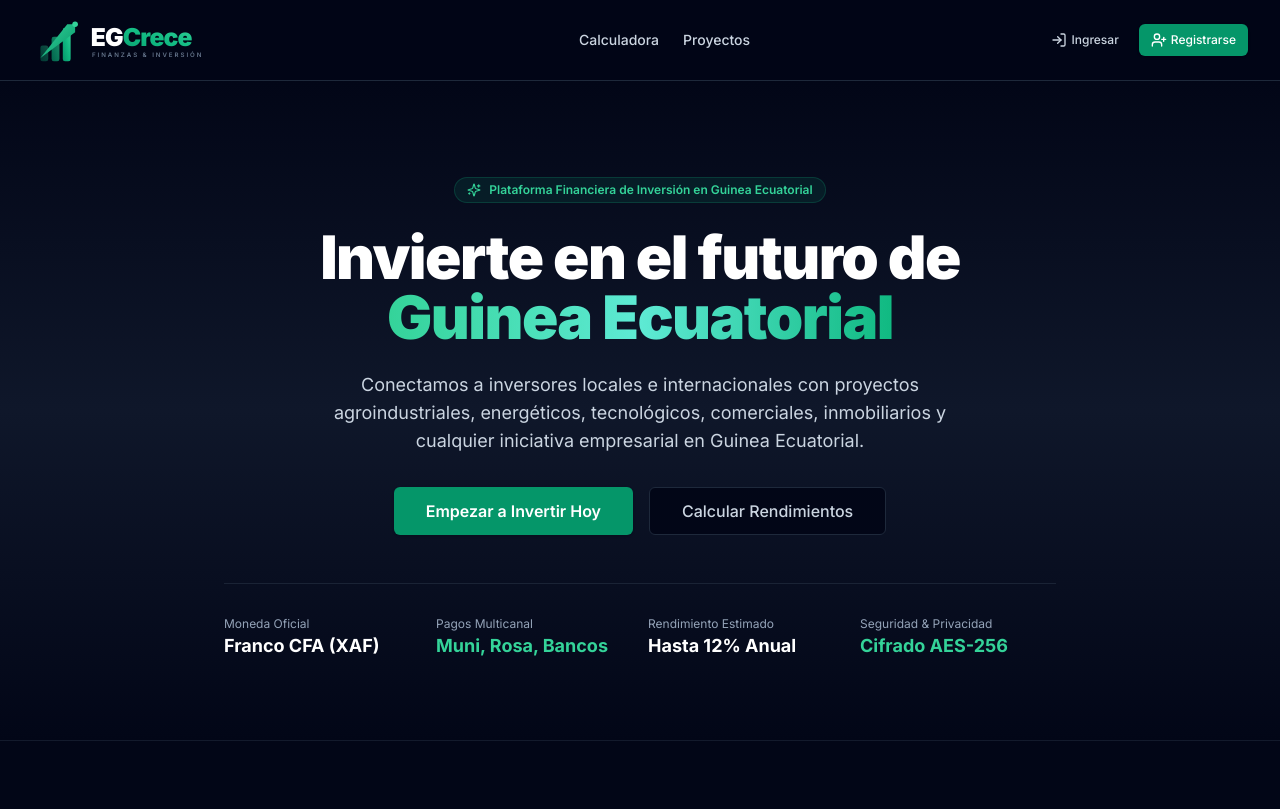
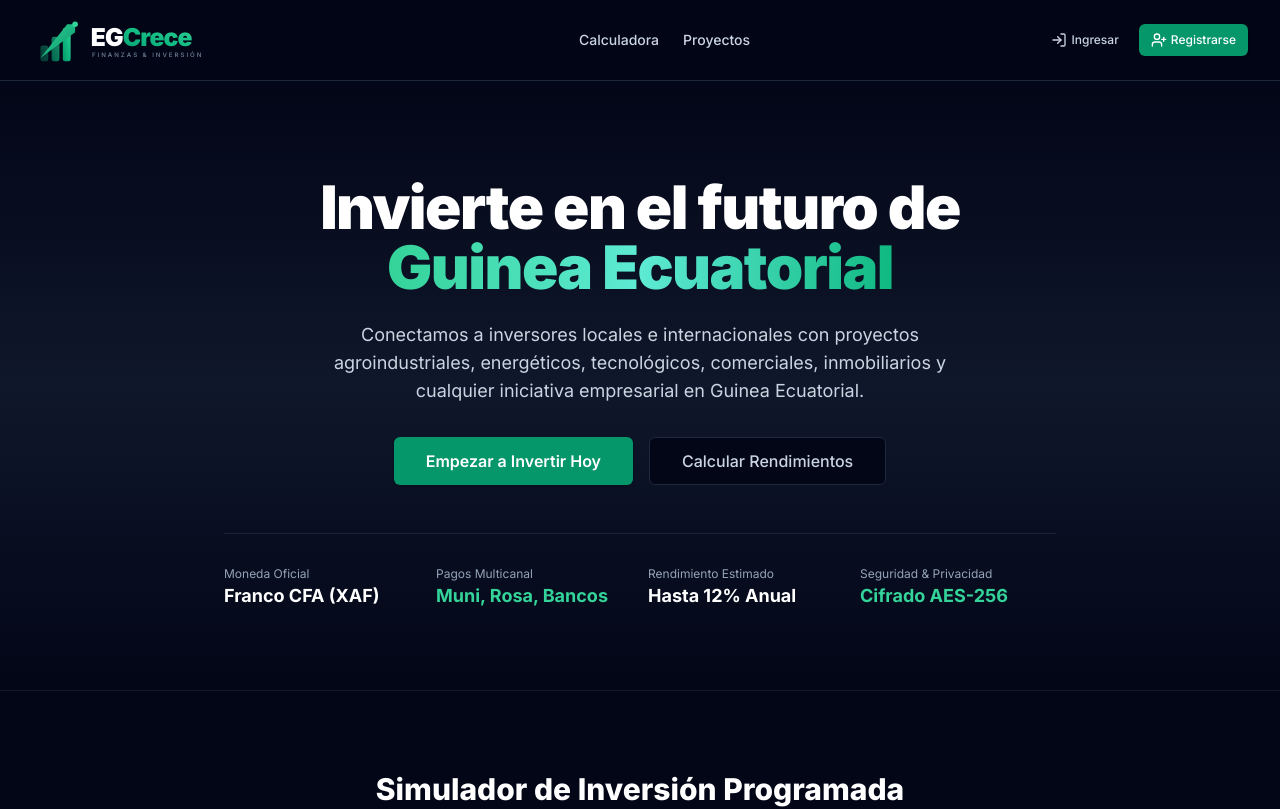
Before and after one commit to Antoniomba23/egcrece, a Next.js app: page / in a window 1280 px wide. Shown: the top 809 px of the page. Built offline with nearby package versions, Linux system fonts and the light colour scheme; no server answers.

Commit message:
style: remove top badge Plataforma Financiera de Inversion en Guinea Ecuatorial from landing page

```diff
--- a/app/page.tsx
+++ b/app/page.tsx
@@ -9,11 +9,6 @@ export default function HomePage() {
       {/* Hero Section */}
       <section className="relative overflow-hidden pt-16 pb-12 md:pt-24 md:pb-20 border-b border-slate-800/60 bg-gradient-to-b from-slate-950 via-slate-900 to-slate-950">
         <div className="container px-4 sm:px-8 mx-auto text-center relative z-10 max-w-4xl">
-          <div className="inline-flex items-center space-x-2 px-3 py-1 rounded-full bg-emerald-500/10 border border-emerald-500/20 text-emerald-400 text-xs font-semibold mb-6">
-            <Sparkles className="h-3.5 w-3.5" />
-            <span>Plataforma Financiera de Inversión en Guinea Ecuatorial</span>
-          </div>
-
           <h1 className="text-4xl sm:text-6xl font-black text-white tracking-tight leading-tight">
             Invierte en el futuro de <br className="hidden sm:inline" />
             <span className="bg-gradient-to-r from-emerald-400 via-teal-300 to-emerald-500 bg-clip-text text-transparent">
```
